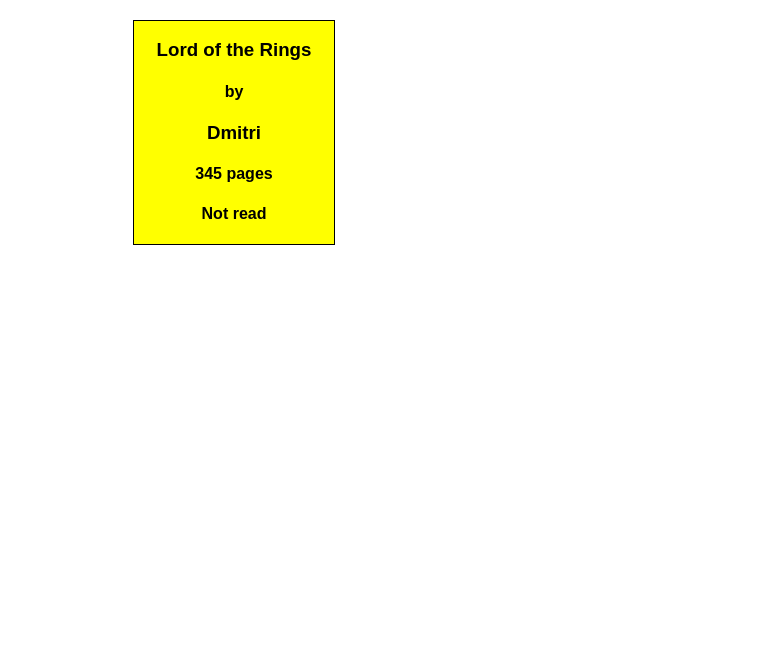
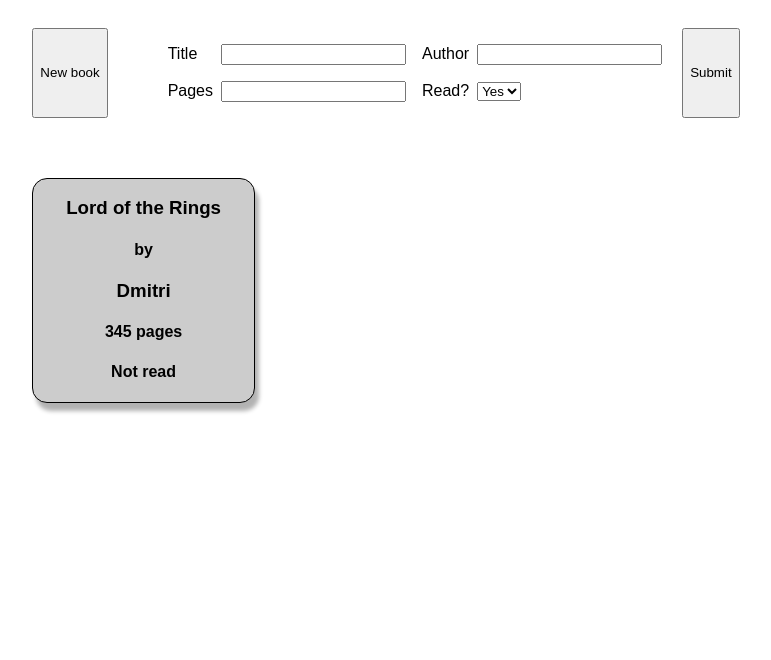
Before and after one commit to lukemedlin/library, a website: page index.html in a window 1280 px wide. Shown: the part 140-800 px from the top of the page, without its empty margins (254-1025 px from the left). Drawn offline with Linux system fonts and the light colour scheme.

Commit message:
Create new book form

```diff
--- a/index.html
+++ b/index.html
@@ -4,8 +4,7 @@
     <meta charset="UTF-8" />
     <meta http-equiv="X-UA-Compatible" content="IE=edge" />
     <meta name="viewport" content="width=device-width, initial-scale=1.0" />
-    <link rel="stylesheet" href="style.css">
-    <script src="script.js" defer></script>
+    <link rel="stylesheet" href="style.css" />
     <title>Library</title>
   </head>
   <body>
@@ -14,9 +13,39 @@
         <h1>Luke's Library</h1>
       </header>
       <main>
-        <div class="form-wrap"></div>
-        <div class="library-grid"></div>
+        <div class="form-wrap">
+          <button type="button">New book</button>
+          <div class="form">
+            <form id="form-new-book">
+              <ul>
+                <li>
+                  <label for="title">Title</label>
+                  <input type="text" id="title" name="title">
+                </li>
+                <li>
+                  <label for="author">Author</label>
+                  <input type="text" id="author" name="author">
+                </li>
+                <li>
+                  <label for="pages">Pages</label>
+                  <input type="number" id="pages" name="pages">
+                </li>
+                <li class="checkbox-container">
+                  <label for="read">Read?</label>
+                  <select type="checkbox" id="read" name="read">
+                    <option value="true">Yes</option>
+                    <option value="false">No</option>
+                  </select>
+                </li>
+              </ul>
+            </form>
+          </div>
+          <button id="submit-btn" type="submit" for="form-new-book">Submit</button>
+        </div>
+        <div class="library-grid">
+        </div>
       </main>
     </div>
+    <script src="script.js"></script>
   </body>
 </html>
--- a/script.js
+++ b/script.js
@@ -5,23 +5,15 @@
   this.author = author;
   this.pages = pages;
   this.read = read;
-  this.info = function info() {
-    return `${this.title} by ${this.author}, ${this.pages} pages, ${
-      this.read ? 'read' : 'not read yet'
-    }`;
-  };
 }
 
-function addBookToLibrary() {
-  const title = prompt('What is the books title?');
-  const author = prompt('Who is the author?');
-  const pages = prompt('How many pages?');
-  const read = prompt('Have you read it? true or false');
-
-  myLibrary.push(new Book(title, author, pages, read));
-}
+document
+  .querySelector('#submit-btn')
+  .addEventListener('click', addBookToLibrary);
 
 function showBooks() {
+  document.querySelector('.library-grid').innerHTML = '';
+
   for (let i = 0; i < myLibrary.length; i += 1) {
     const newDiv = document.createElement('div');
     const newTitle = document.createElement('h3');
@@ -36,7 +28,7 @@
     newBy.textContent = 'by';
     newAuthor.textContent = myLibrary[i].author;
     newPages.textContent = `${myLibrary[i].pages} pages`;
-    newRead.textContent = myLibrary[i].read ? 'Read' : 'Not read';
+    newRead.textContent = myLibrary[i].read === 'true' ? 'Read' : 'Not read';
 
     newDiv.append(newTitle, newBy, newAuthor, newPages, newRead);
 
@@ -44,8 +36,17 @@
   }
 }
 
+function addBookToLibrary() {
+  const title = document.querySelector('#title').value;
+  const author = document.querySelector('#author').value;
+  const pages = document.querySelector('#pages').value;
+  const read = document.querySelector('#read').value;
+
+  myLibrary.push(new Book(title, author, pages, read));
+  showBooks();
+}
+
 const lordOfTheRings = new Book('Lord of the Rings', 'Dmitri', 345, false);
 myLibrary.push(lordOfTheRings);
 
-// addBookToLibrary();
 showBooks();
--- a/style.css
+++ b/style.css
@@ -1,5 +1,10 @@
 :root {
   font-family: Arial, Helvetica, sans-serif;
+}
+
+.page-wrap {
+  display: grid;
+  justify-content: center;
 }
 
 header {
@@ -8,20 +13,45 @@
 }
 
 main {
-  max-width: 960px;
+  /* max-width: 960px; */
+}
+
+.form-wrap {
   display: flex;
-  flex-direction: column;
+  flex-wrap: wrap;
+  gap: 20px;
+  margin-bottom: 60px;
+}
+
+form ul {
+  display: grid;
+  grid-template-columns: auto auto;
+  gap: 1rem;
+}
+
+form li {
+  list-style: none;
+  display: flex;
+  justify-content: space-between;
   align-items: center;
+  gap: 8px;
+}
+
+.checkbox-container {
+  justify-content: flex-start;
 }
 
 .library-grid {
   display: grid;
-  grid-template-columns: repeat(auto-fit, minmax(200p, 1fr));
+  grid-template-columns: repeat(auto-fill, minmax(200px, 1fr));
+  gap: 20px;
+
 }
 
 .book-card {
-  width: 200px;
-  background-color: #ff0;
+  background-color: #cccccc;
   border: 1px solid black;
+  border-radius: 15px;
+  box-shadow: 4px 8px 4px rgba(0, 0, 0, 0.3);
   text-align: center;
 }
```
